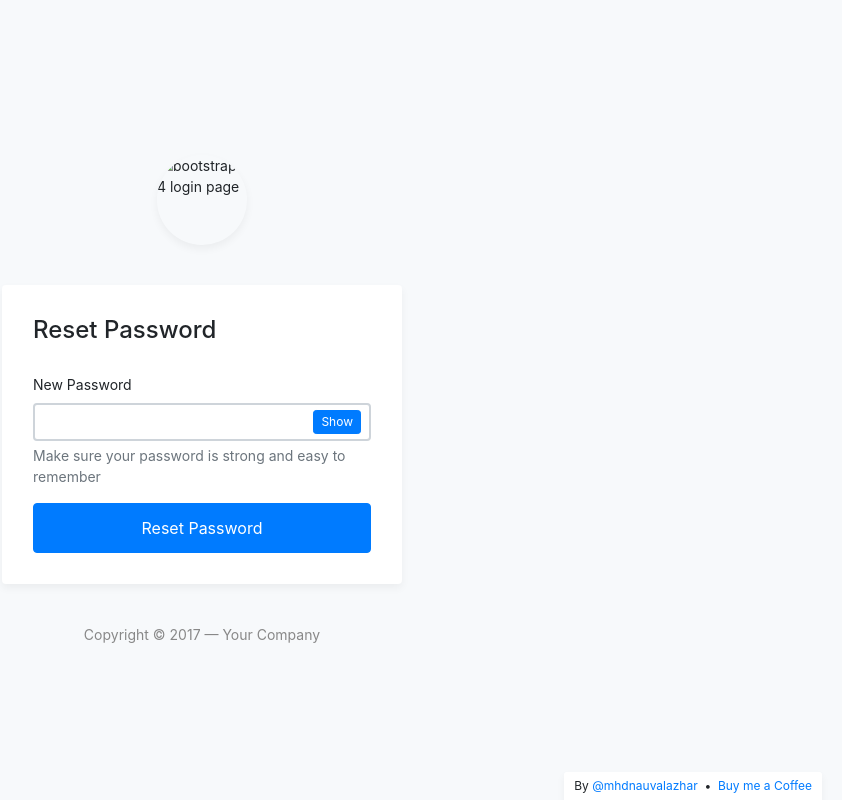
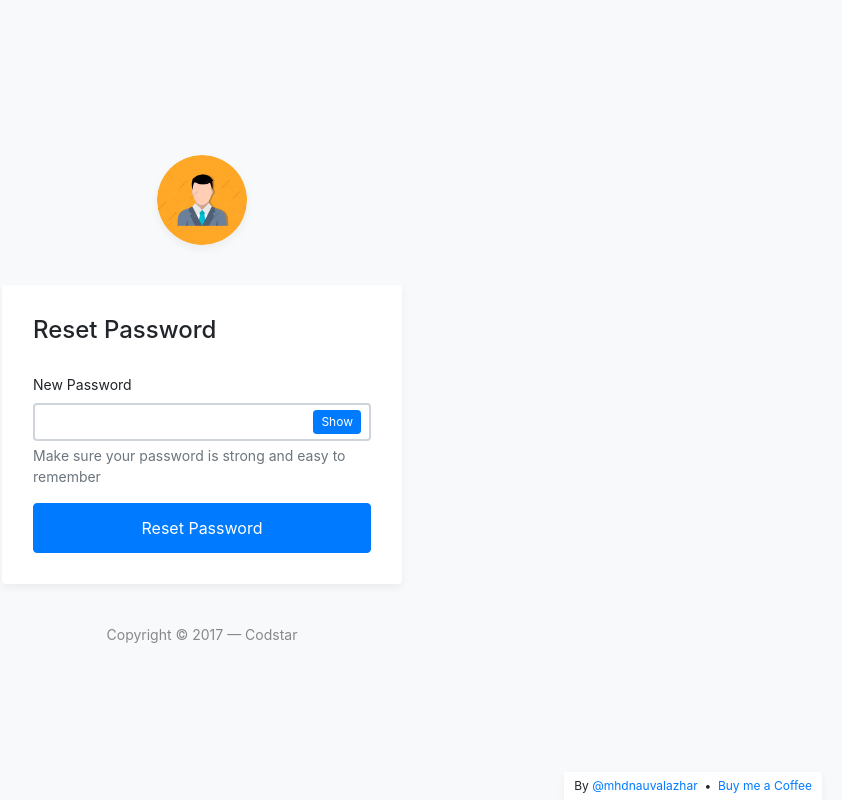
Before and after one commit to jahan97/codstar, a plain HTML site: page reset.html in a window 1280 px wide. Shown: the whole page, without its empty margins (438-1280 px from the left). Drawn offline with nearby package versions, Linux system fonts and the light colour scheme; files that its build step writes are made by us from their sources; files whose address does not match are found by name.

Commit message:
Update reset.html

```diff
--- a/reset.html
+++ b/reset.html
@@ -6,7 +6,7 @@
 	<meta name="viewport" content="width=device-width,initial-scale=1">
 	<title>My Login Page &mdash; Bootstrap 4 Login Page Snippet</title>
 	<link rel="stylesheet" href="https://stackpath.bootstrapcdn.com/bootstrap/4.3.1/css/bootstrap.min.css" integrity="sha384-ggOyR0iXCbMQv3Xipma34MD+dH/1fQ784/j6cY/iJTQUOhcWr7x9JvoRxT2MZw1T" crossorigin="anonymous">
-	<link rel="stylesheet" type="text/css" href="css/my-login.css">
+	<link rel="stylesheet" type="text/css" href="my-login.css">
 </head>
 <body class="my-login-page">
 	<section class="h-100">
@@ -14,7 +14,7 @@
 			<div class="row justify-content-md-center align-items-center h-100">
 				<div class="card-wrapper">
 					<div class="brand">
-						<img src="img/logo.jpg" alt="bootstrap 4 login page">
+						<img src="logo.jpg" alt="bootstrap 4 login page">
 					</div>
 					<div class="card fat">
 						<div class="card-body">
@@ -40,7 +40,7 @@
 						</div>
 					</div>
 					<div class="footer">
-						Copyright &copy; 2017 &mdash; Your Company
+						Copyright &copy; 2017 &mdash; Codstar
 					</div>
 				</div>
 			</div>
```
